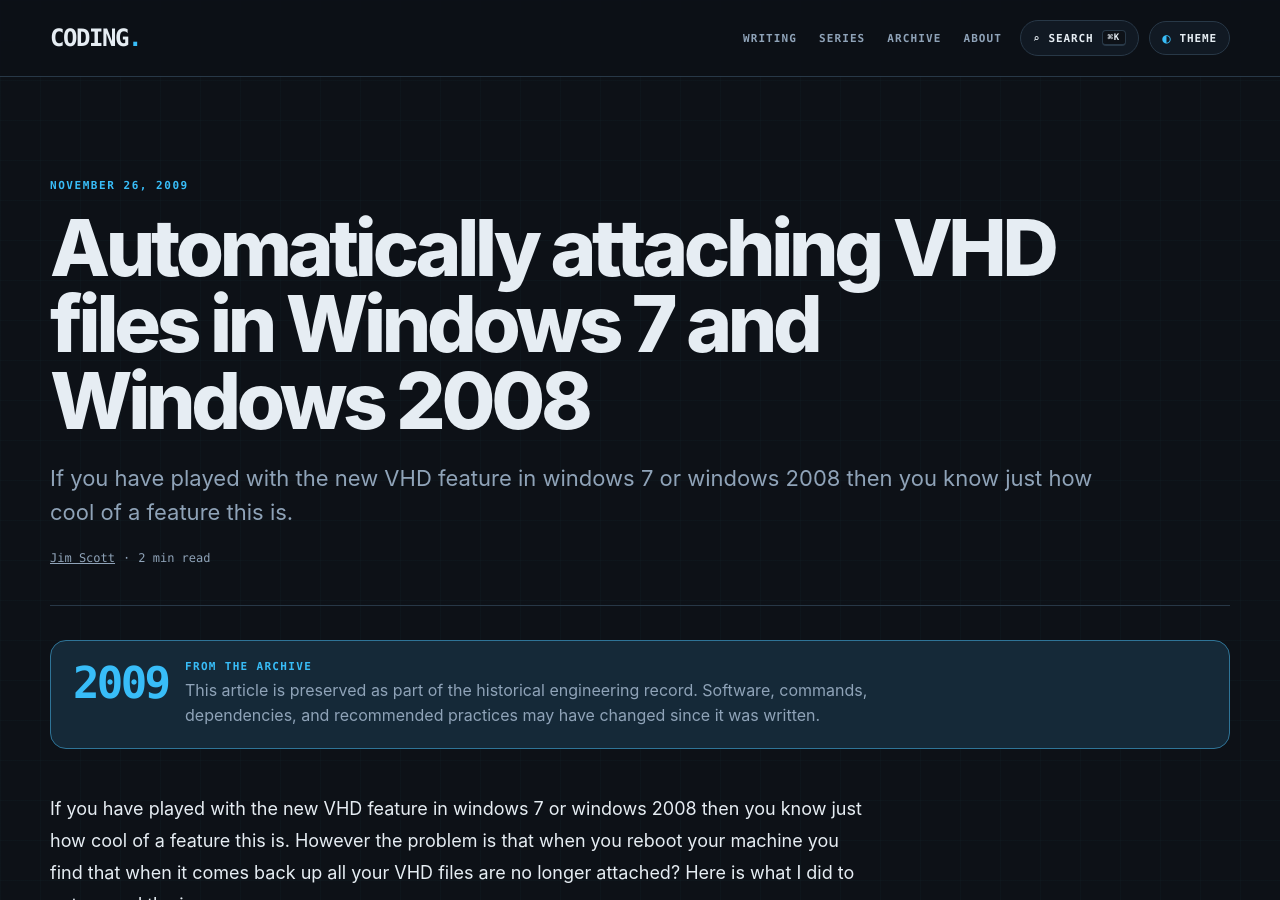
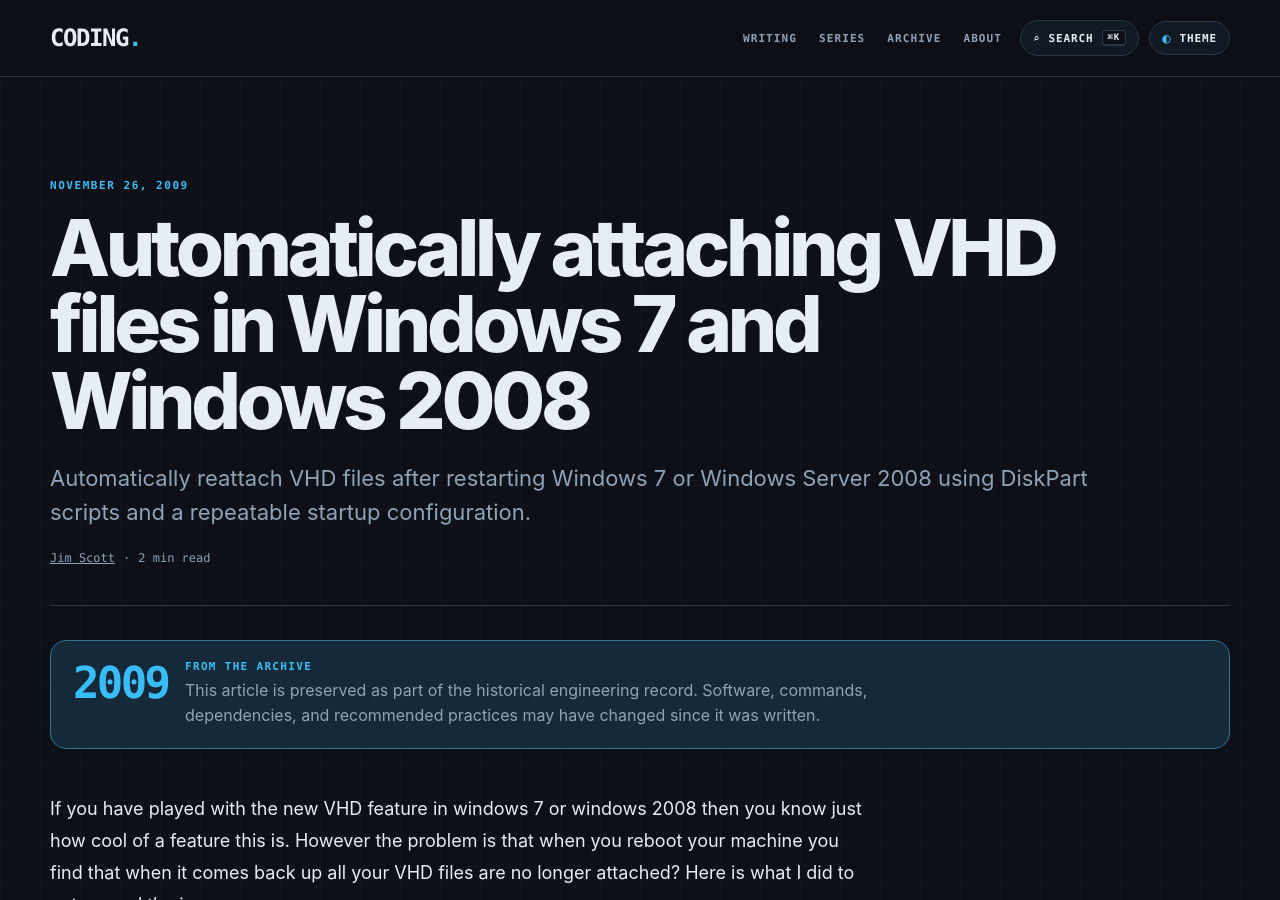
Before and after one commit to infoconex/coding-blog, a Jekyll site: the page built from post/2009/11/26/Automatically-attaching-VHD-files-in-Windows-7-and-Windows-2008/index.md, in a window 1280 px wide and 900 px high. Built offline with Jekyll 4.4.1, drawn with Linux system fonts in a browser that asks for light colours.

Commit message:
SEO: improve page meta description

```diff
--- a/post/2009/11/26/Automatically-attaching-VHD-files-in-Windows-7-and-Windows-2008/index.md
+++ b/post/2009/11/26/Automatically-attaching-VHD-files-in-Windows-7-and-Windows-2008/index.md
@@ -2,7 +2,7 @@
 
 title: "Automatically attaching VHD files in Windows 7 and Windows 2008"
 date: "2009-11-26"
-description: "If you have played with the new VHD feature in windows 7 or windows 2008 then you know just how cool of a feature this is."
+description: "Automatically reattach VHD files after restarting Windows 7 or Windows Server 2008 using DiskPart scripts and a repeatable startup configuration."
 tags: []
 slug: "automatically-attaching-vhd-files-in-windows-7-and-windows-2008"
 author: "Jim Scott"
```
